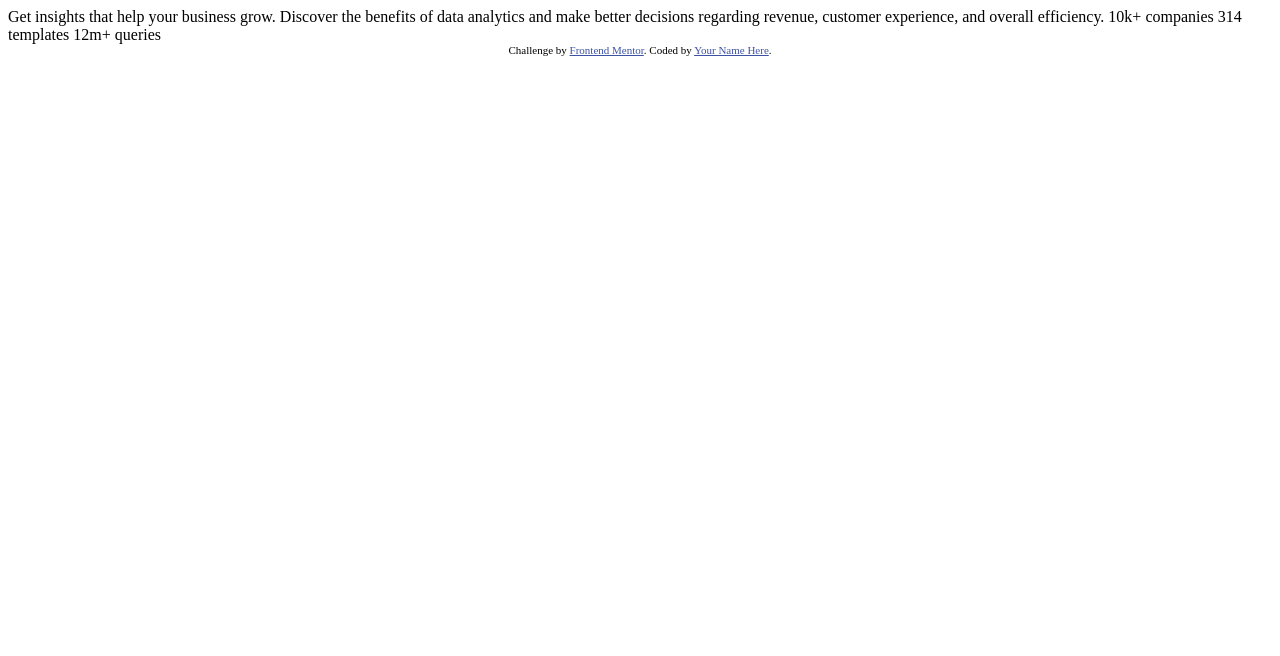
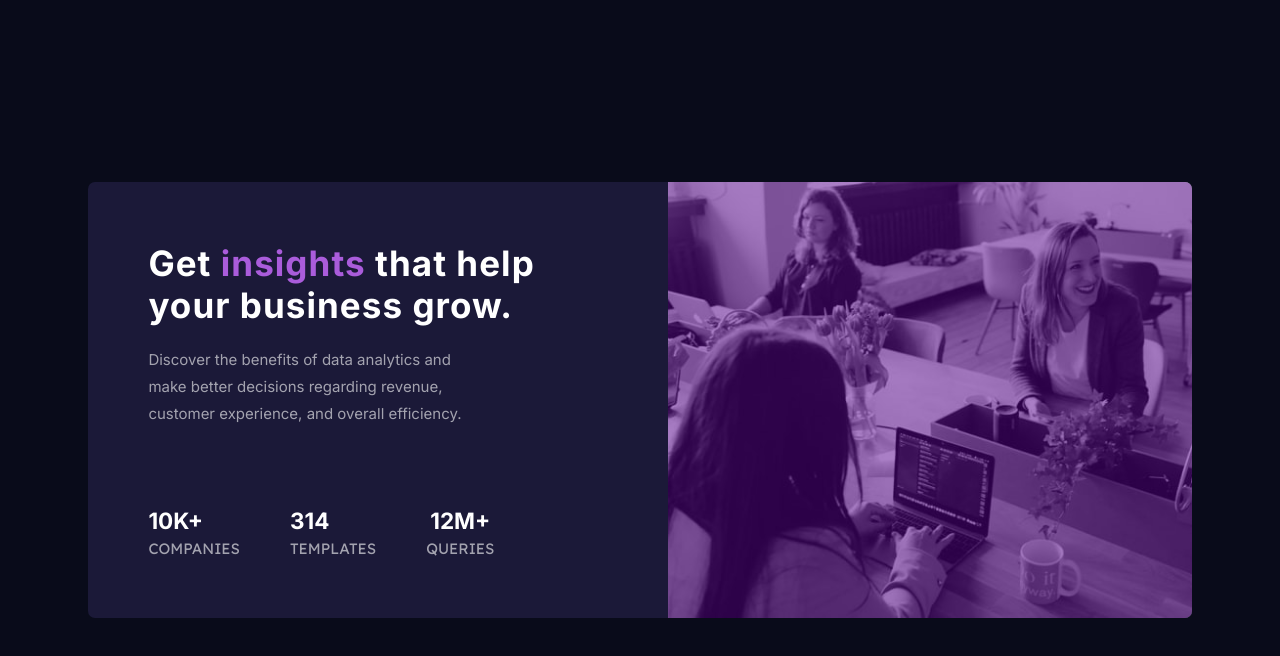
Before and after one commit to MinaRomany53/Stats_preview_card, a plain HTML site: page index.html in a window 1280 px wide. Drawn offline with Linux system fonts and the light colour scheme.

Commit message:
new update

```diff
--- a/css/main.css
+++ b/css/main.css
@@ -0,0 +1,126 @@
+/*Start my Variables*/
+:root {
+--Very-dark-blue: hsl(233, 47%, 7%);                   /*main background*/
+--Dark-desaturated-blue: hsl(244, 38%, 16%);           /*card background*/
+--Soft-violet: rgb(170, 92, 219);                     /*accent*/
+--White: hsl(0, 0%, 100%);                             /*main heading, stats*/
+--Slightly-transparent-whit: hsla(0, 0%, 100%, 0.75);  /*main paragraph*/
+--Slightly-transparent-white: hsla(0, 0%, 100%, 0.6);  /*stat headings*/
+}
+/*End my Variables*/
+
+* {
+    -webkit-box-sizing: border-box;
+    -o-box-sizing: border-box;
+    -ms-box-sizing: border-box;
+    -moz-box-sizing: border-box;
+    box-sizing: border-box;
+    margin: 0;
+    padding: 0;
+}
+body {
+    min-height: 100vh;
+    background-color: var(--Very-dark-blue);
+    Font-size: 15px;
+    font-family: 'Inter', sans-serif;
+}
+.container {
+    min-height: 100vh;
+    padding-left: 15px;
+    padding-right: 15px;
+    margin: 0 auto;
+    display: flex;
+    align-items: center;
+    justify-content: center;
+}
+
+/*Small*/
+@media (min-width: 786px) {
+    .container {
+        width: 750px;
+    }
+}
+
+/*Medium*/
+@media (min-width: 992px) {
+    .container {
+        width: 970px ;
+    }
+}
+
+/*Large*/
+@media (min-width: 1200px) {
+    .container {
+        width: 1170px ;
+    }
+}
+
+
+.card {
+    background-color: var(--Dark-desaturated-blue);
+    display: flex;
+    justify-content: space-between;
+    border-radius: 7px;
+    position: relative;
+}
+.card .card-text {
+    flex-basis: calc(95% * 1/2) ;
+    padding: 60px ;
+}
+.card .card-text h1 {
+    color: var(--White);
+    letter-spacing: 1.05px;
+    margin-bottom: 20px;
+    font-size: 35px;
+}
+@media (max-width: 1200px) {
+    .card .card-text h1 {
+        font-size: 30px;
+    }
+}
+.card .card-text .word {
+    color: var(--Soft-violet);
+}
+.card .card-text .main-p {
+    color: var(--Slightly-transparent-white);
+    line-height: 1.8;
+    padding-right: 65px ;
+}
+.card .statistics {
+    display: flex;
+    align-items: center;
+    text-transform: uppercase;
+    color: var(--White);
+    padding-top: 80px;
+}
+.card .statistics .box:last-child {
+    text-align: center;
+}
+.card .statistics .box:not(:last-child) {
+    margin-right: 50px ;
+}
+.card .statistics h2 {
+    margin-bottom: 5px;
+}
+.card .statistics p {
+    font-family: 'Lexend Deca' , sans-serif;
+    color: var(--Slightly-transparent-white);
+}
+.card .card-img {
+    flex-basis: calc(95% * 1/2);
+    position: relative;
+    background-image: url(../images/image-header-desktop.jpg);
+    background-size: cover;
+    background-position: center;
+    border-radius: 0 7px 7px 0;
+}
+.card .card-img::before {
+    content: " ";
+    position: absolute;
+    top: 0;
+    left: 0;
+    width: 100%;
+    height: 100%;
+    background-color: rgb(87 1 142 / 50%);
+    border-radius: 0 7px 7px 0;
+}
--- a/index.html
+++ b/index.html
@@ -1,33 +1,45 @@
 <!DOCTYPE html>
 <html lang="en">
 <head>
+  <title>Frontend Mentor | Stats preview card component</title>
   <meta charset="UTF-8">
-  <meta name="viewport" content="width=device-width, initial-scale=1.0"> <!-- displays site properly based on user's device -->
+  <meta name="viewport" content="width=device-width, initial-scale=1.0">
+  <link rel="icon" type="image/png" sizes="32x32" href="./images/favicon-32x32.png">
+  <!--Main Style Css File -->
+  <link rel="stylesheet" href="./css/main.css">
+  <!--Google Fonts-->
+  <link rel="preconnect" href="https://fonts.googleapis.com">
+  <link rel="preconnect" href="https://fonts.gstatic.com" crossorigin>
+  <link href="https://fonts.googleapis.com/css2?family=Inter:wght@400;700&family=Lexend+Deca&display=swap" rel="stylesheet">
 
-  <link rel="icon" type="image/png" sizes="32x32" href="./images/favicon-32x32.png">
-
-  <title>Frontend Mentor | Stats preview card component</title>
-
-  <!-- Feel free to remove these styles or customise in your own stylesheet 👍 -->
-  <style>
-    .attribution { font-size: 11px; text-align: center; }
-    .attribution a { color: hsl(228, 45%, 44%); }
-  </style>
 </head>
 <body>
+  <div class="container">
+    <div class="card">
+      <div class="card-text">
+        <h1>  Get <span class="word">insights</span> that help your business grow.</h1>
+        <p class="main-p">Discover the benefits of data analytics and make better decisions regarding revenue, customer
+        experience, and overall efficiency.</p>
+        <div class="statistics">
+          <div class="box">
+            <h2>10k+</h2>
+            <p>companies</p>
+          </div>
+          <div class="box">
+            <h2>314</h2>
+            <p>templates</p>
+          </div>
+          <div class="box">
+            <h2>12m+</h2>
+            <p>queries</p>
+          </div>
+        </div>
+      </div>
+      <div class="card-img">
+      </div>
+    </div>
+  </div>
 
-  Get insights that help your business grow.
 
-  Discover the benefits of data analytics and make better decisions regarding revenue, customer
-  experience, and overall efficiency.
-
-  10k+ companies
-  314 templates
-  12m+ queries
-
-  <div class="attribution">
-    Challenge by <a href="https://www.frontendmentor.io?ref=challenge" target="_blank">Frontend Mentor</a>.
-    Coded by <a href="#">Your Name Here</a>.
-  </div>
 </body>
 </html>
```
